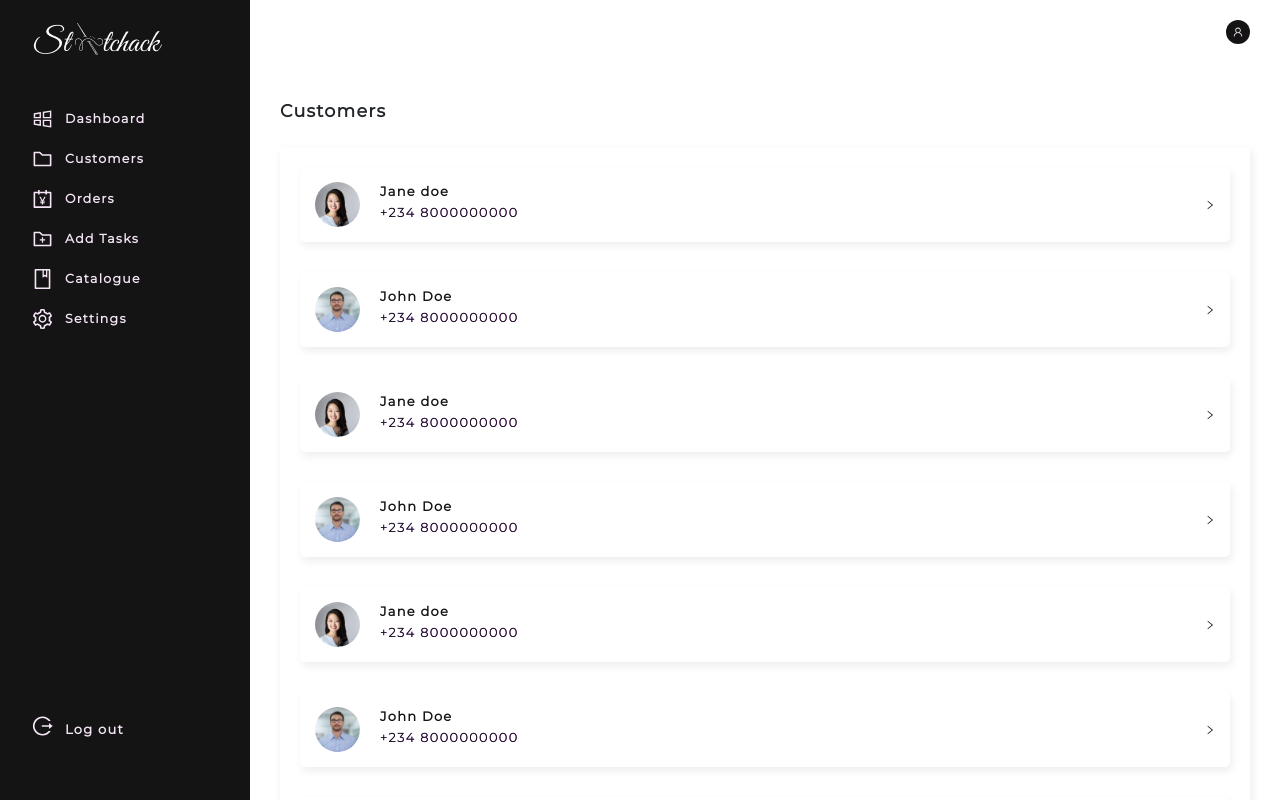
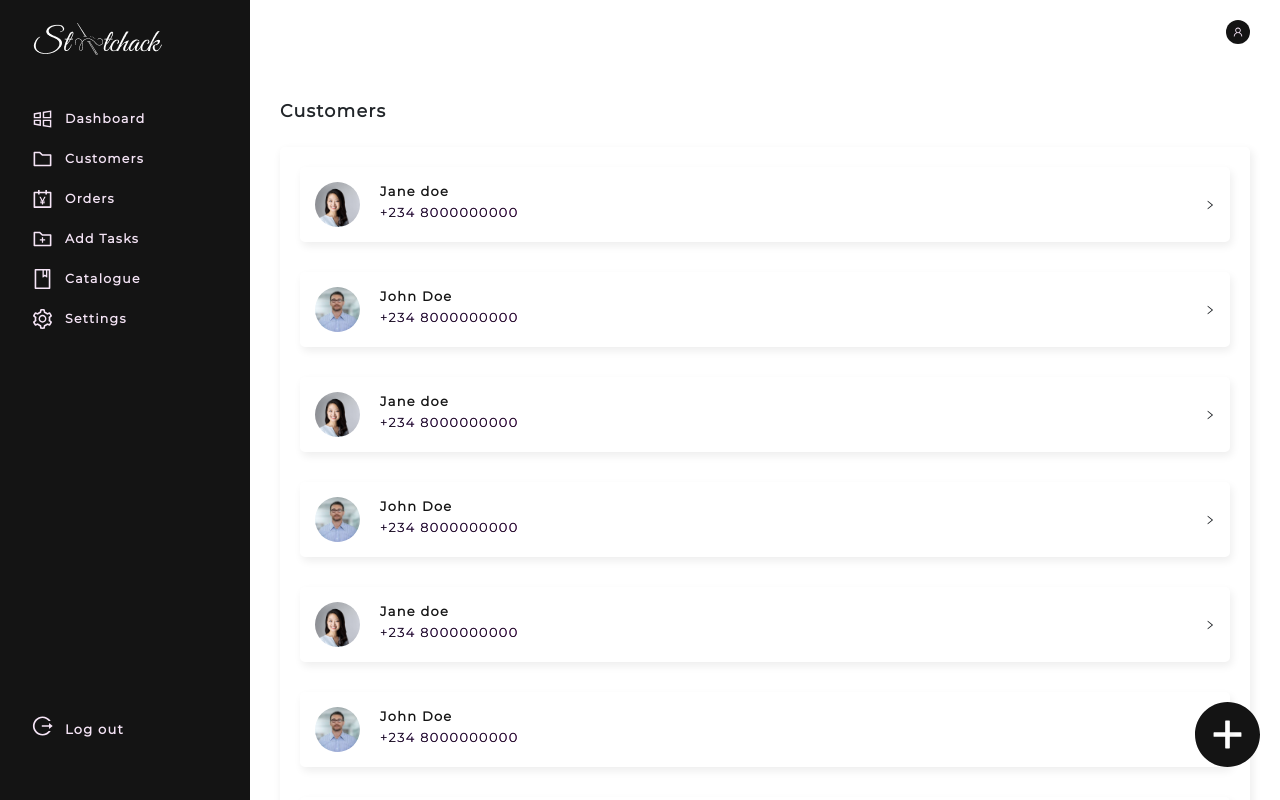
Before and after one commit to titoadeoye/Stitchack, a React (Create React App) app: page /app/customers in a window 1280 px wide. Built offline with nearby package versions, Linux system fonts and the light colour scheme; no server answers.

Commit message:
Add files via upload

```diff
--- /dev/null
+++ b/src/pages/AddCustomer.jsx
@@ -0,0 +1,102 @@
+import { CustomInput, PageWrapper } from "../components";
+import styled from "styled-components";
+
+export default function AddCustomer() {
+    return (
+        <PageWrapper>
+            <Wrapper>
+                <H3>customer</H3>
+                <Row>
+                    <input
+                        type="text"
+                        placeholder="Jane Doe"
+                    />
+                    <input
+                        type="email"
+                        placeholder="Email"
+                    />
+                </Row>
+                <input
+                        type="text"
+                        placeholder="Address"
+                    />
+                <br />
+                <div style={{ display: "flex", alignItems: "center" }}>
+
+                    <p>Gender:</p>
+                    <input
+                        className="gender"
+                        type="radio"
+                        name="gender"
+                        value="male"
+                        id="male"
+                    />
+                    <label for="male">Male</label>
+                    <input
+                        className="gender"
+
+                        type="radio"
+                        name="gender"
+                        value="female"
+                        id="female"
+                    />
+                    <label for="female">Female</label>
+                </div>
+
+
+
+
+            </Wrapper>
+        </PageWrapper>
+    )
+}
+
+const H3 = styled.h3`
+    margin-bottom: 1.5em;
+`;
+
+const Wrapper = styled.div`
+   width: 100%;
+   padding: 20px;
+   box-shadow: 2px 4px 8px 1px #eeeeee;
+   border-radius: 5px;
+   margin-bottom: 3em;
+
+   input {
+    width: 100%;
+    margin-bottom: 1em;
+    height: 40px;
+    padding: 10px;
+    border: 1px solid #ccc;
+    border-radius: 5px;
+   }
+
+   input::placeholder {
+        color: #ccc;
+        font-weight: 700;
+        font-size: 13px;
+        text-transform: capitalize;
+        line-height: 25px;
+        margin: 0;
+    }
+
+    .gender {
+        margin: 0;
+        width: auto ;
+    }
+
+    p {
+        color: ${props => props.theme.primaryColor};
+        font-weight: 700;
+        font-size: 13px;
+        text-transform: capitalize;
+        line-height: 25px;
+        margin: 0;
+    }
+`;
+
+const Row = styled.div`
+    display: flex;
+    width: 100%;
+    gap: 10px;
+`
--- a/src/pages/Customers.jsx
+++ b/src/pages/Customers.jsx
@@ -1,6 +1,8 @@
 import styled from "styled-components";
 import { female, male } from "../assets";
 import { PageWrapper, Customer } from "../components";
+import { PlusCircleFilled } from "@ant-design/icons";
+import { useNavigate } from "react-router-dom";
 
 export default function Customers() {
     const placeholder = [
@@ -54,7 +56,9 @@ export default function Customers() {
             name: "John Doe",
             phoneNumber: "+234 8000000000"
         },
-    ]
+    ];
+    const navigate = useNavigate();
+
     return (
         <PageWrapper>
             <H3>Customers</H3>
@@ -65,6 +69,9 @@ export default function Customers() {
                     ))
                 }
             </Wrapper>
+            <Badge onClick={() => navigate("add")}>
+                <PlusCircleFilled />
+            </Badge>
         </PageWrapper>
     )
 };
@@ -80,4 +87,23 @@ const Wrapper = styled.div`
     display: flex;
     flex-direction: column;
     gap: 30px;
-`
+`;
+
+const Badge = styled.span`
+    position: absolute;
+    bottom: 30px;
+    right: 20px;
+    cursor: pointer;
+
+    svg {
+        width: 65px;
+        height: 65px;
+        fill: ${props => props.theme.primaryColor};
+
+
+        @media (max-width: 520px) {
+            width: 50px;
+            height: 50px;
+        }
+    }
+`;
--- a/src/pages/Orders.jsx
+++ b/src/pages/Orders.jsx
@@ -226,6 +226,7 @@ const Badge = styled.span`
     position: absolute;
     bottom: 30px;
     right: 20px;
+    cursor: pointer;
 
     svg {
         width: 65px;
@@ -238,4 +239,4 @@ const Badge = styled.span`
             height: 50px;
         }
     }
-`
+`;
```
